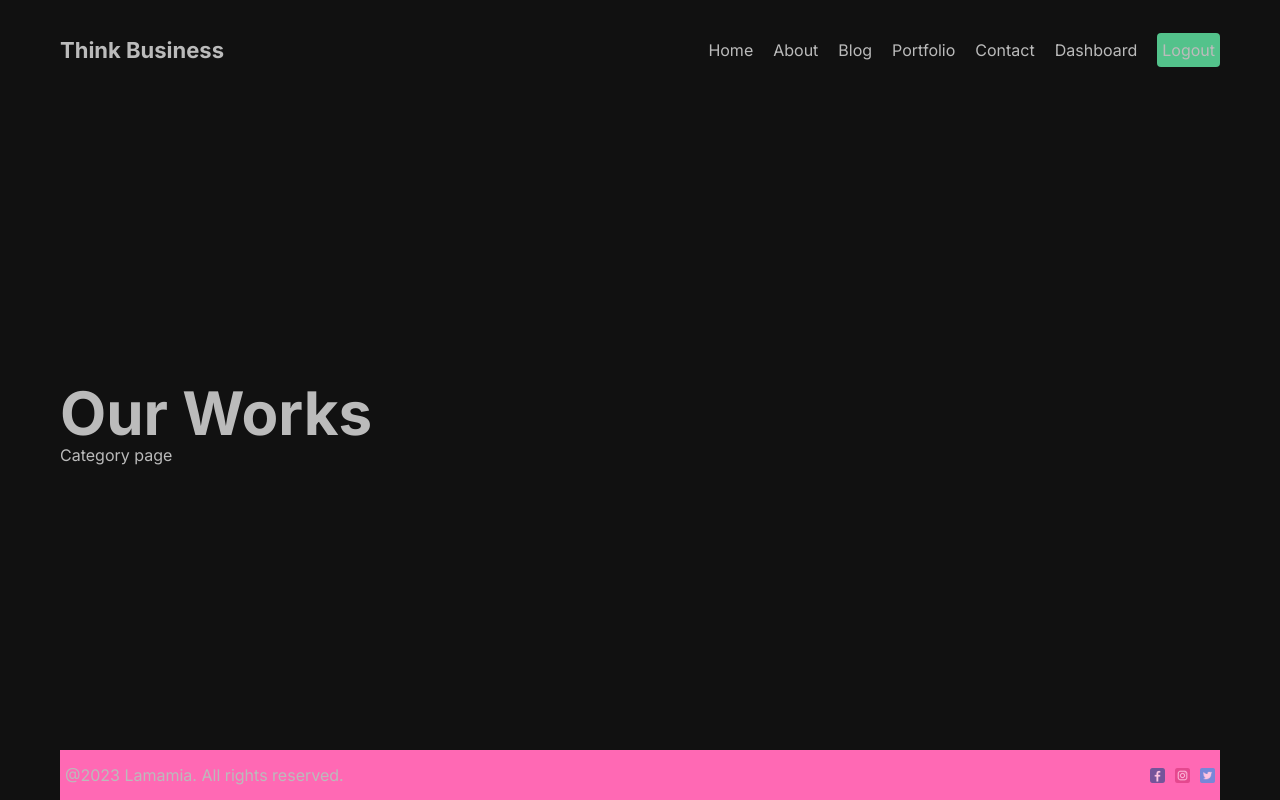
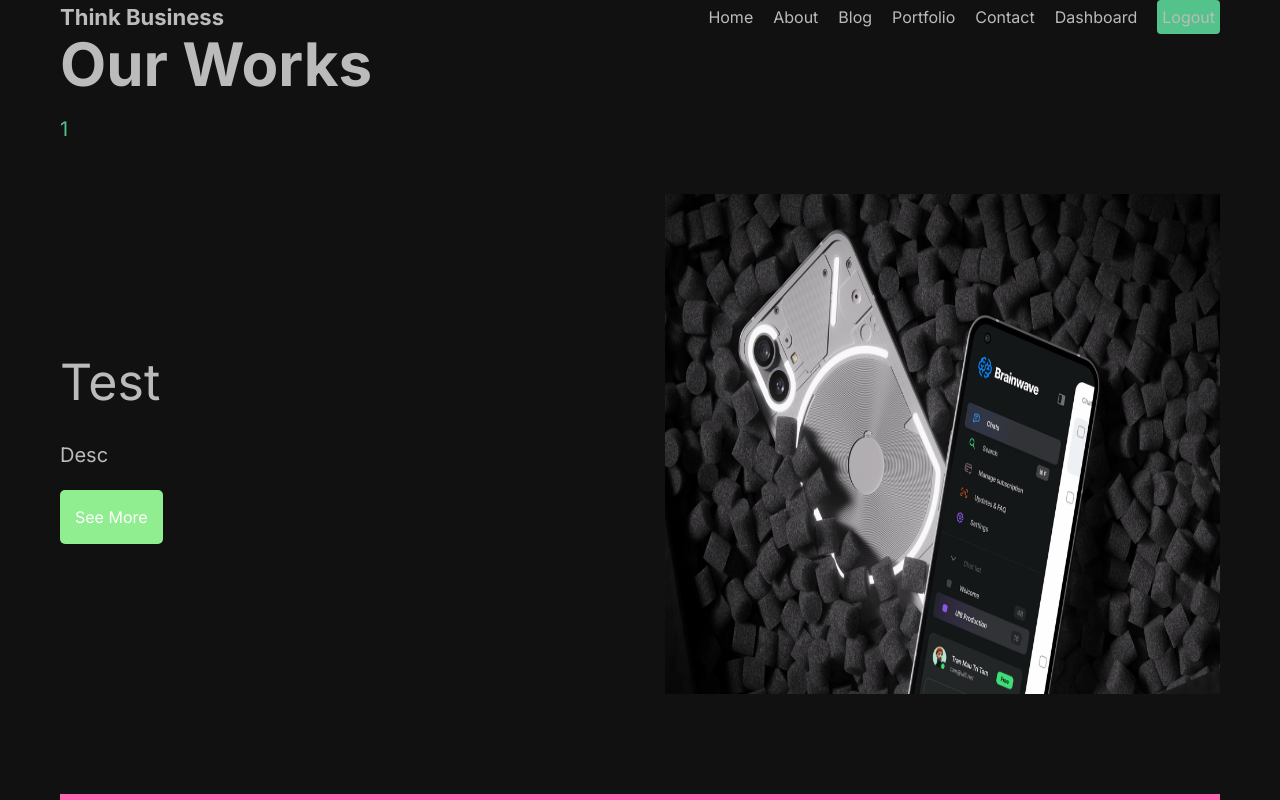
Before and after one commit to FrancisFlow/Next-full-stack, a Next.js app: page /portfolio/1 in a window 1280 px wide. Built offline with nearby package versions, Linux system fonts and the light colour scheme.

Commit message:
Used params to get route from portfolio

```diff
--- a/src/app/portfolio/[category]/page.js
+++ b/src/app/portfolio/[category]/page.js
@@ -1,8 +1,28 @@
-const CategoryPage = () => {
+import styles from './category.module.css';
+import Button from '@/components/button/Button';
+import Image from 'next/image';
+const CategoryPage = ({params}) => {
     return (
         <>
-        <div className="category">
-            <h2>Category page</h2>
+        <div className={styles.container}>
+            <h1 className={styles.catTitle} >
+                {params.category}
+            </h1>
+
+            <div className={styles.item}>
+                <div className={styles.content}>
+                    <h1 className={styles.title} >
+                        Test
+                    </h1>
+                    <p className={styles.desc} >Desc</p>
+                    <Button text="See More" url="#"/ >
+                </div>
+                <div className={styles.imgContainer}>
+                    <Image fill={true}
+                    src='/images/apps.jpg'
+                    alt={params.category}/>
+                </div>
+            </div>
         </div>
         </>
      );
--- a/src/app/portfolio/page.js
+++ b/src/app/portfolio/page.js
@@ -1,3 +1,4 @@
+import Link from 'next/link';
 import styles from './portfolio.module.css'
 const Portfolio = () => {
     return (
@@ -9,20 +10,29 @@ const Portfolio = () => {
 
 
             <div className={styles.works}>
+
                 <div className={styles.workItem}>
+                    <Link href={"/portfolio/illustrations"}>
+
                     <h2 className={styles.workText}>
                         Illustrations
                     </h2>
+                    </Link>
+
                 </div>
                 <div className={styles.workItem}>
+                    <Link href={"/portfolio/website"}>
                     <h2 className={styles.workText}>
                         Website
                     </h2>
+                    </Link>
                 </div>
                 <div className={styles.workItem}>
+                    <Link href={"/portfolio/applications"}>
                     <h2 className={styles.workText}>
                         Applications
                     </h2>
+                    </Link>
                 </div>
 
             </div>
--- a/src/app/portfolio/portfolio.module.css
+++ b/src/app/portfolio/portfolio.module.css
@@ -2,7 +2,13 @@
     display: flex;
     flex-direction: row;
     width: 100%;
+    margin: auto !important;
 
+}
+
+.subheading {
+    font-size: 24px;
+    font-weight: 700;
 }
 .works {
     display: flex;
```
